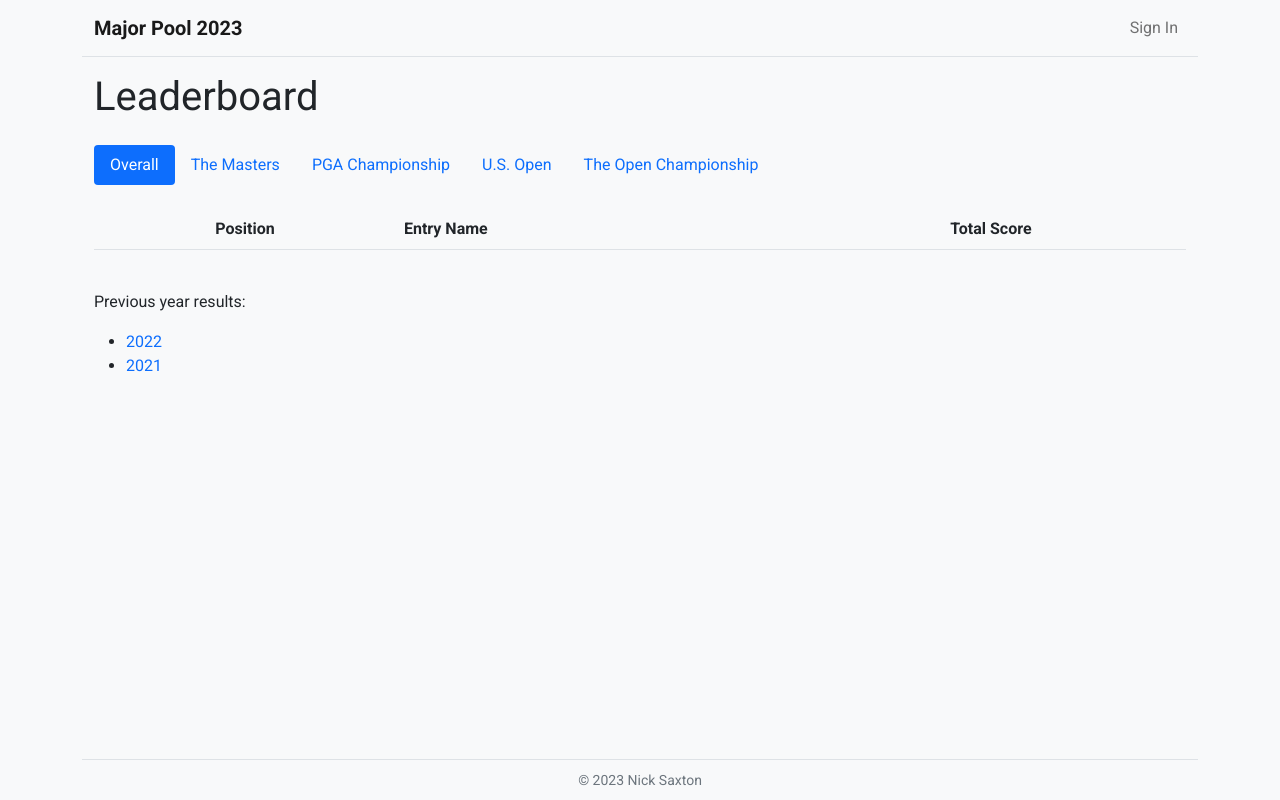
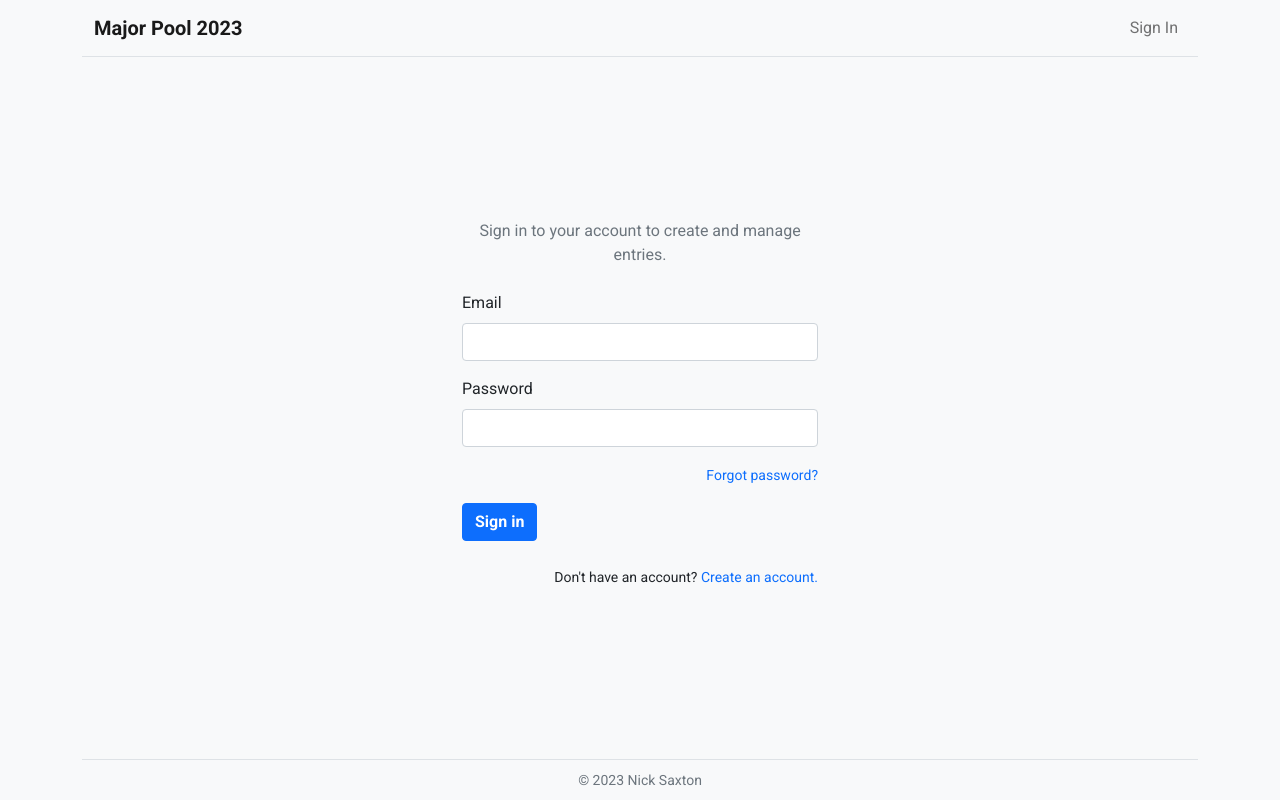
Before and after one commit to nicksaxton/major-pool-2022, a React (Create React App) app: page /login in a window 1280 px wide. Before the commit this address led to /. Built offline with nearby package versions, Linux system fonts and the light colour scheme; no server answers; the database is empty.

Commit message:
Improve authentication logic

```diff
--- a/src/contexts/auth/index.tsx
+++ b/src/contexts/auth/index.tsx
@@ -18,7 +18,7 @@ function authReducer(state: State, action: Action) {
   switch (action.type) {
     case 'login_start':
       return {
-        authenticated: true,
+        authenticated: false,
         verifying: true,
       };
 
@@ -56,7 +56,7 @@ function AuthProvider({ children }: AuthProviderProps) {
 
   const value = { dispatch, state };
 
-  React.useEffect(() => {
+  React.useLayoutEffect(() => {
     dispatch({ type: 'login_start' });
 
     const unsubscribe = onAuthStateChanged(auth, (user) => {
--- a/src/pages/LoginPage/index.tsx
+++ b/src/pages/LoginPage/index.tsx
@@ -29,6 +29,10 @@ function LoginPage() {
     }
   }, [from, navigate, state.authenticated]);
 
+  const onSuccess = () => {
+    navigate(from, { replace: true });
+  };
+
   return (
     <UnauthenticatedLayout>
       {error && (
@@ -52,13 +56,7 @@ function LoginPage() {
       <Formik
         initialValues={{ email: '', password: '' }}
         onSubmit={({ email, password }) =>
-          helpers.handleSignIn(
-            email,
-            password,
-            dispatch,
-            () => navigate(from, { replace: true }),
-            setError
-          )
+          helpers.handleSignIn(email, password, dispatch, onSuccess, setError)
         }
       >
         {({ handleSubmit }) => (
```
